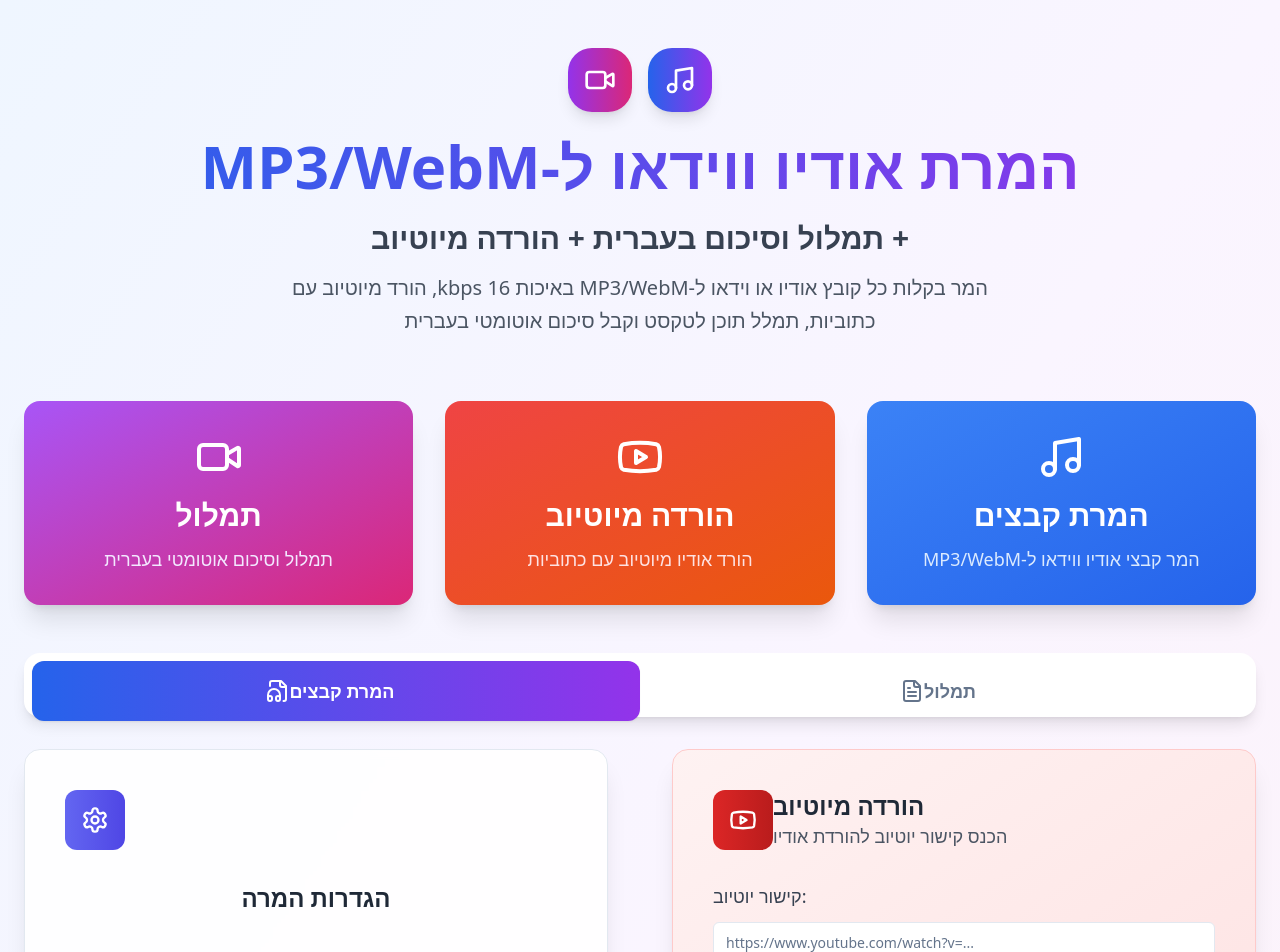
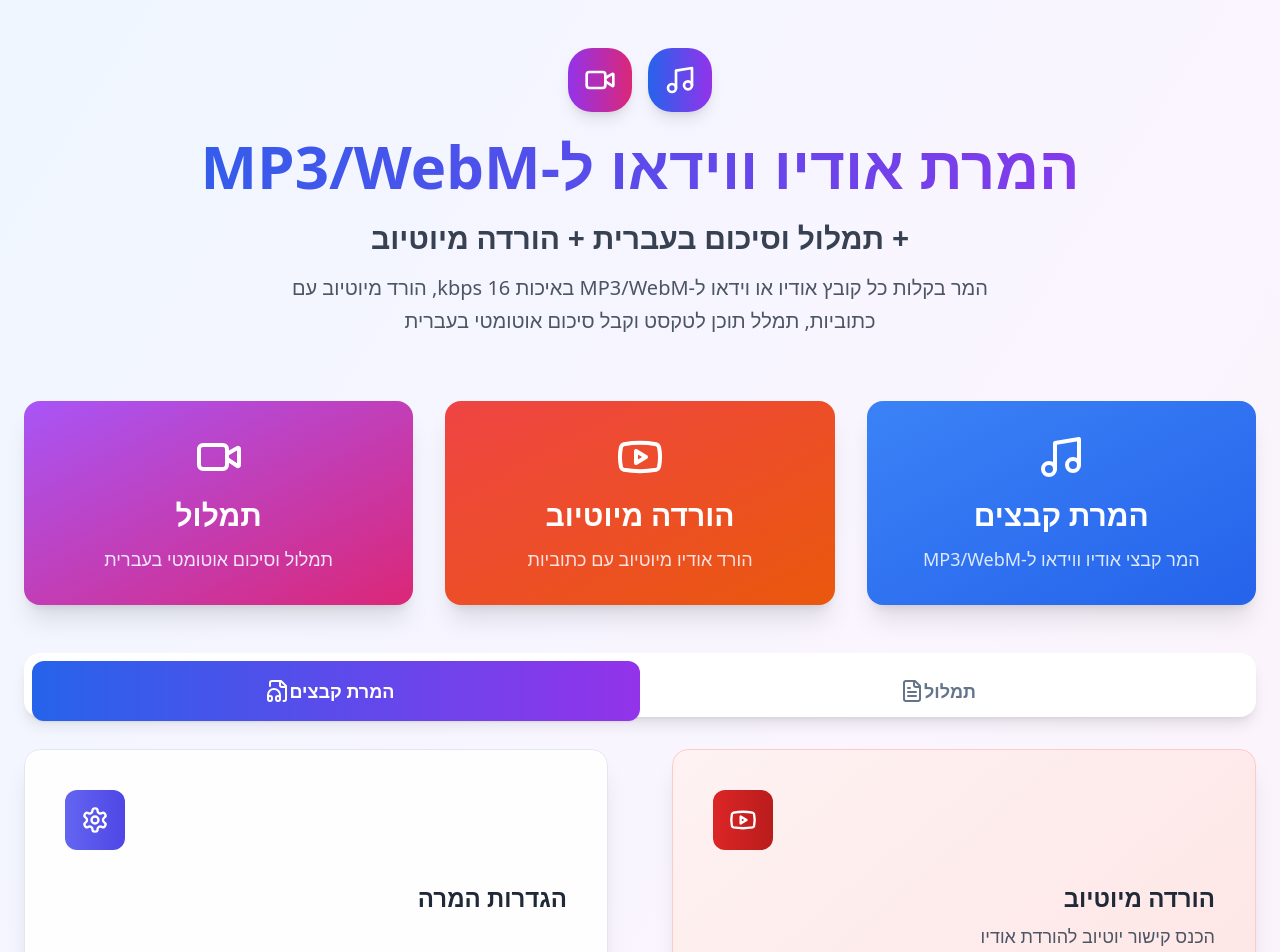
Before and after one commit to yayovtt/file-to-mp3-wizard, a React (Vite) app: page / in a window 1280 px wide. Shown: the top 952 px of the page. Built offline with nearby package versions, Linux system fonts and the light colour scheme.

Commit message:
Refactor UI layout
Adjust layout for "Conversion Settings" and "YouTube Download" sections.

```diff
--- a/src/components/NavigationTabs.tsx
+++ b/src/components/NavigationTabs.tsx
@@ -83,8 +83,8 @@ export const NavigationTabs = ({
                   </div>
 
                   <div className="space-y-8">
-                    {/* Title moved here above the format selection */}
-                    <h3 className="text-2xl font-bold text-gray-800 text-center">הגדרות המרה</h3>
+                    {/* Title moved here and aligned to the right */}
+                    <h3 className="text-2xl font-bold text-gray-800 text-right">הגדרות המרה</h3>
 
                     {/* Output Format Selection */}
                     <div>
--- a/src/components/YouTubeDownload.tsx
+++ b/src/components/YouTubeDownload.tsx
@@ -101,11 +101,11 @@ export const YouTubeDownload = ({ onFileDownloaded, outputFormat }: YouTubeDownl
         <div className="bg-gradient-to-r from-red-600 to-red-700 p-4 rounded-xl">
           <Youtube className="w-7 h-7 text-white" />
         </div>
-        <div className="mr-6">
-          <h3 className="text-2xl font-bold text-gray-800">הורדה מיוטיוב</h3>
-          <p className="text-lg text-gray-600">הכנס קישור יוטיוב להורדת אודיו</p>
-        </div>
       </div>
+
+      {/* Title moved here and aligned to the right */}
+      <h3 className="text-2xl font-bold text-gray-800 text-right mb-2">הורדה מיוטיוב</h3>
+      <p className="text-lg text-gray-600 text-right mb-8">הכנס קישור יוטיוב להורדת אודיו</p>
 
       <div className="space-y-6">
         <div>
```
